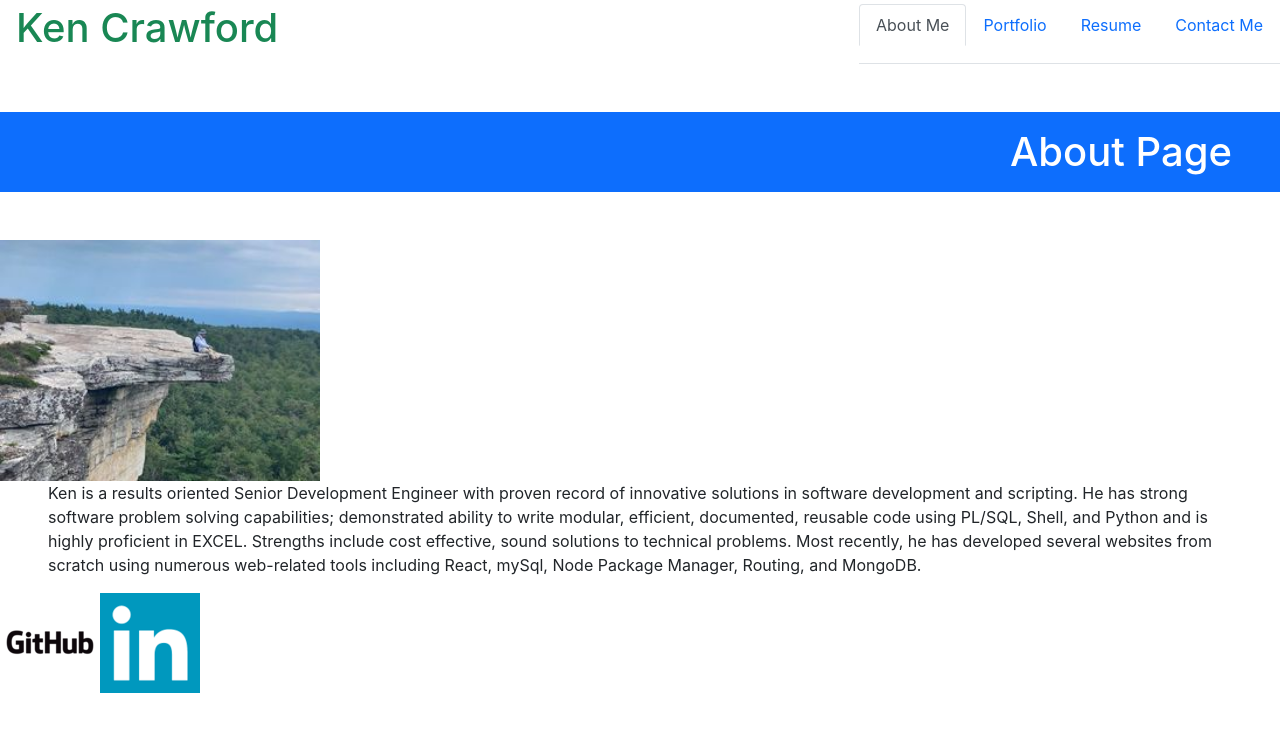
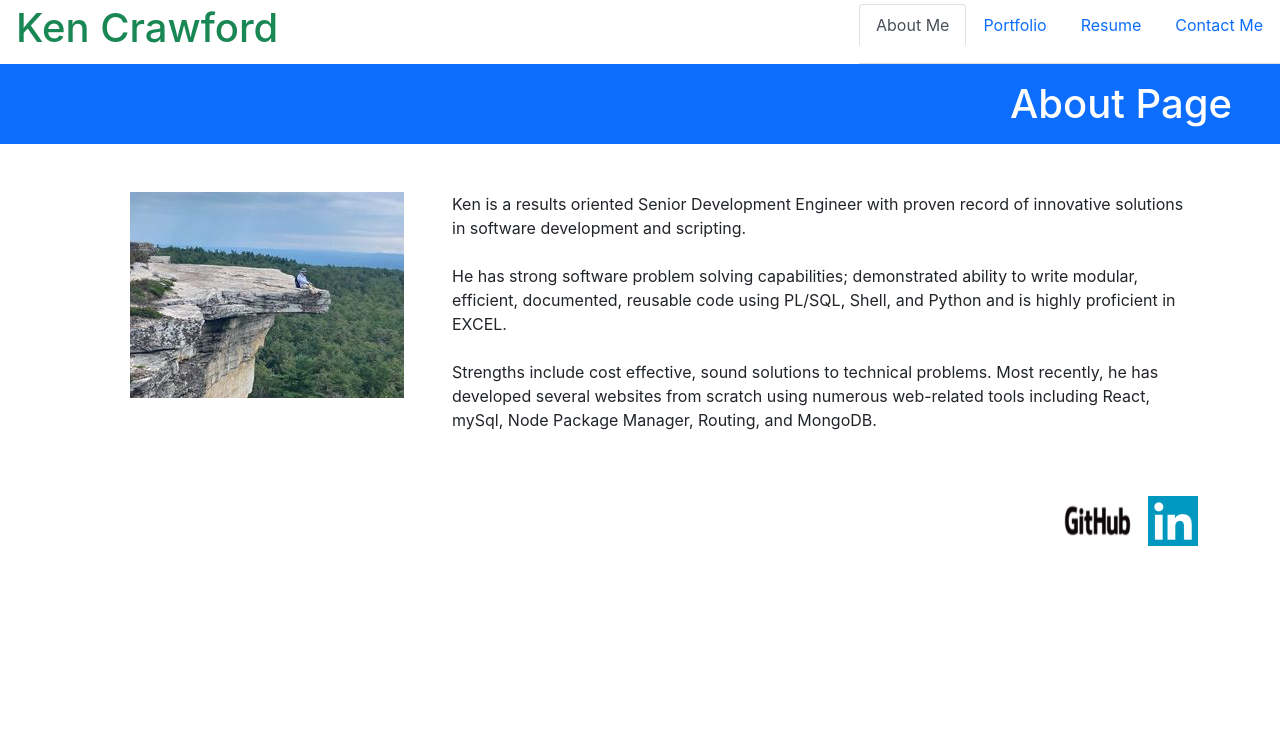
Before and after one commit to kencford/React-Portfolio, a React (Create React App) app: page / in a window 1280 px wide. Shown: the top 732 px of the page. Built offline with nearby package versions, Linux system fonts and the light colour scheme.

Commit message:
fixed some alignment

```diff
--- a/src/components/EachCard.js
+++ b/src/components/EachCard.js
@@ -9,13 +9,13 @@ const EachCard = (props) => {
 
 
     return (
-        <Card style={{ width: "18rem" }}>
+        <Card className="m-2 m-auto text-center d-grid aline-content-between" style={{ width: "18rem" }}>
             <Card.Img className="card-img-top" src={props.image} alt={props.name} />
             <Card.Body className="card-body">
                 <Card.Title>{props.name}</Card.Title>
                 {/* <Card.Text className="card-text">{props.description}</Card.Text> */}
-                <Button href={props.githubUrl} target="_blank" className="btn btn-primary">Go to Repository</Button>
-                <Button href={props.url} target="_blank" className="btn btn-primary">Go to website</Button>
+                <Button href={props.githubUrl} target="_blank" className="btn mb-2 btn-primary">Go to Repository</Button>
+                <Button href={props.url} target="_blank" className="btn btn-info">Go to website</Button>
             </Card.Body>
         </Card>
     )
--- a/src/components/Footer.js
+++ b/src/components/Footer.js
@@ -4,19 +4,30 @@ import linkedIn from '../icons/linkedin-icon.png'
 
 function Footer({currentPage, handlePageChange}) {
     return (
-        <div className="footer">
+        <div className="footer text-end mt-5">
+            <div className='container' >
             <a
                 className="icon"
                 href="https://github.com/kencford"
             >
-                <img src={github} alt="Ken-Github" />
+                <img src={github} style={{
+                    width: "75px",
+                    height: "50px"
+                }}alt="Ken-Github" />
             </a>
+            &nbsp;&nbsp;&nbsp;
             <a
-                className="icon"
+                className="icon pr-5"
+
                 href="https://www.linkedin.com/in/crawfordken/"
             >
-                <img src={linkedIn} alt="Ken-Facebook" />
+                <img src={linkedIn} style={{
+                    width: "50px",
+                    height: "50px"
+                }} alt="Ken-LinkedIn"
+                />
             </a>
+            </div>
 
 
         </div>
--- a/src/components/pages/About.js
+++ b/src/components/pages/About.js
@@ -1,18 +1,21 @@
 import React from 'react';
 import kenImg from '../../images/ken.jpg'
+// import  note for Ken - react has behing-the-scenes css file
 
 export default function About() {
   return (
 
-    <div className='mt-5' text-center>
+    <>
       <h1 className="text-end px-5 mb-5 bg-primary text-white py-3">About Page</h1>
-      <img className="mx-auto" src= {kenImg} width='25%' height='25%' alt='Ken'></img>
-      <p className='px-5'>
-      Ken is a results oriented Senior Development Engineer with proven record of innovative solutions in software development and scripting. He has strong software problem solving capabilities; demonstrated ability to write modular, efficient, documented, reusable code using PL/SQL, Shell, and Python and is highly proficient in EXCEL. Strengths include cost effective, sound solutions to technical problems.
+      <div className="container d-flex">
+      <img className="mx-5" src= {kenImg} width='25%' height='25%' alt='Ken'></img>
+      <p>
+      Ken is a results oriented Senior Development Engineer with proven record of innovative solutions in software development and scripting.<br/><br/> He has strong software problem solving capabilities; demonstrated ability to write modular, efficient, documented, reusable code using PL/SQL, Shell, and Python and is highly proficient in EXCEL.<br/><br/>Strengths include cost effective, sound solutions to technical problems.
 
       Most recently, he has developed several websites from scratch using numerous web-related tools including React, mySql, Node Package Manager, Routing, and MongoDB.
 
       </p>
-    </div>
+      </div>
+    </>
   );
 }
--- a/src/components/pages/Contact.js
+++ b/src/components/pages/Contact.js
@@ -3,8 +3,8 @@ import React from 'react';
 export default function Contact() {
   return (
     <div>
+      <h1 className="text-end px-5 mb-5 bg-success text-white py-3">Contact Me</h1>
       <div class="container mt-5">
-      <h1 className="text-end px-5 mb-5 bg-success text-white py-3">Contact Me</h1>
         <h1>Contact Me!</h1>
         <form class="row g-3">
           <div class="col-md-6">
--- a/src/components/pages/Portfolio.js
+++ b/src/components/pages/Portfolio.js
@@ -48,20 +48,24 @@ const projectData = [
 
 const showProjects = () => {
   return projectData.map((project) => (
-      <EachCard
-      name = {project.name}
-      image = {project.image}
-      githubUrl = {project.githubUrl}
-      url = {project.url}
-      />
+    <EachCard
+      name={project.name}
+      image={project.image}
+      githubUrl={project.githubUrl}
+      url={project.url}
+    />
   ))
 }
 
 export default function Portfolio() {
   return (
- <>
- <h1>My Projects</h1>
- {showProjects()}
- </>
+    <>
+      <h1 className="text-end px-5 mb-5 bg-info text-white py-3">Portfolio</h1>
+      <div className="container d-flex">
+        <div className="row row-wrap">
+          {showProjects()}
+        </div>
+      </div>
+    </>
   );
 }
--- a/src/components/pages/Resume.js
+++ b/src/components/pages/Resume.js
@@ -4,10 +4,9 @@ import resume from '../../resume/Ken-Crawford.pdf'
 export default function Resume() {
   return (
     <>
-      <div className='mt-5'>
         <h1 className="text-end px-5 mb-5 bg-primary text-white py-3">Resume</h1>
-      <h1 class="spacer"> </h1>
-        <a href={resume} download>Click to download resume</a>
+      <div className='container d-grid mt-5'>
+        <a className='text-end' href={resume} download>Click to download resume</a>
       <h4 class="skill-header"> </h4>
       <h4 class="skill-header">Front End Skills</h4>
       <ul class="list-group">
@@ -16,7 +15,7 @@ export default function Resume() {
         <li class="list-group-item">Local Storage</li>
         <li class="list-group-item">React</li>
       </ul>
-      <h4 class="small-spacer"> </h4>
+      <br/>
       <h4 class="skill-header">Back End Skills</h4>
       <ul class="list-group">
         <li class="list-group-item">MySQL</li>
```
Also changed, not shown: src/components/css/About.css (added), src/components/css/Certifications.css (added), src/components/css/Contact.css (added), src/components/css/Resume.css (added), src/images/project-pix.png (added).
